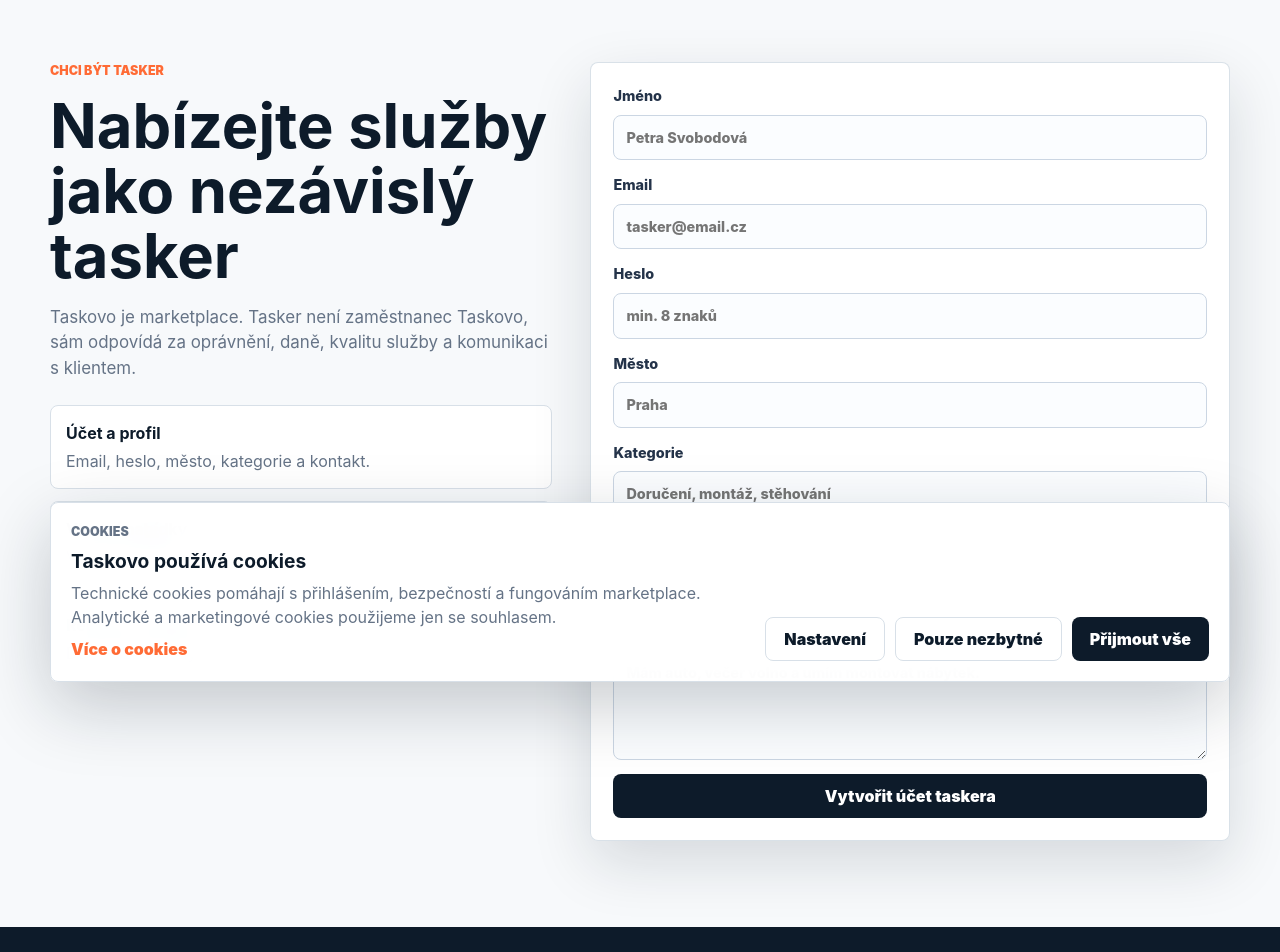
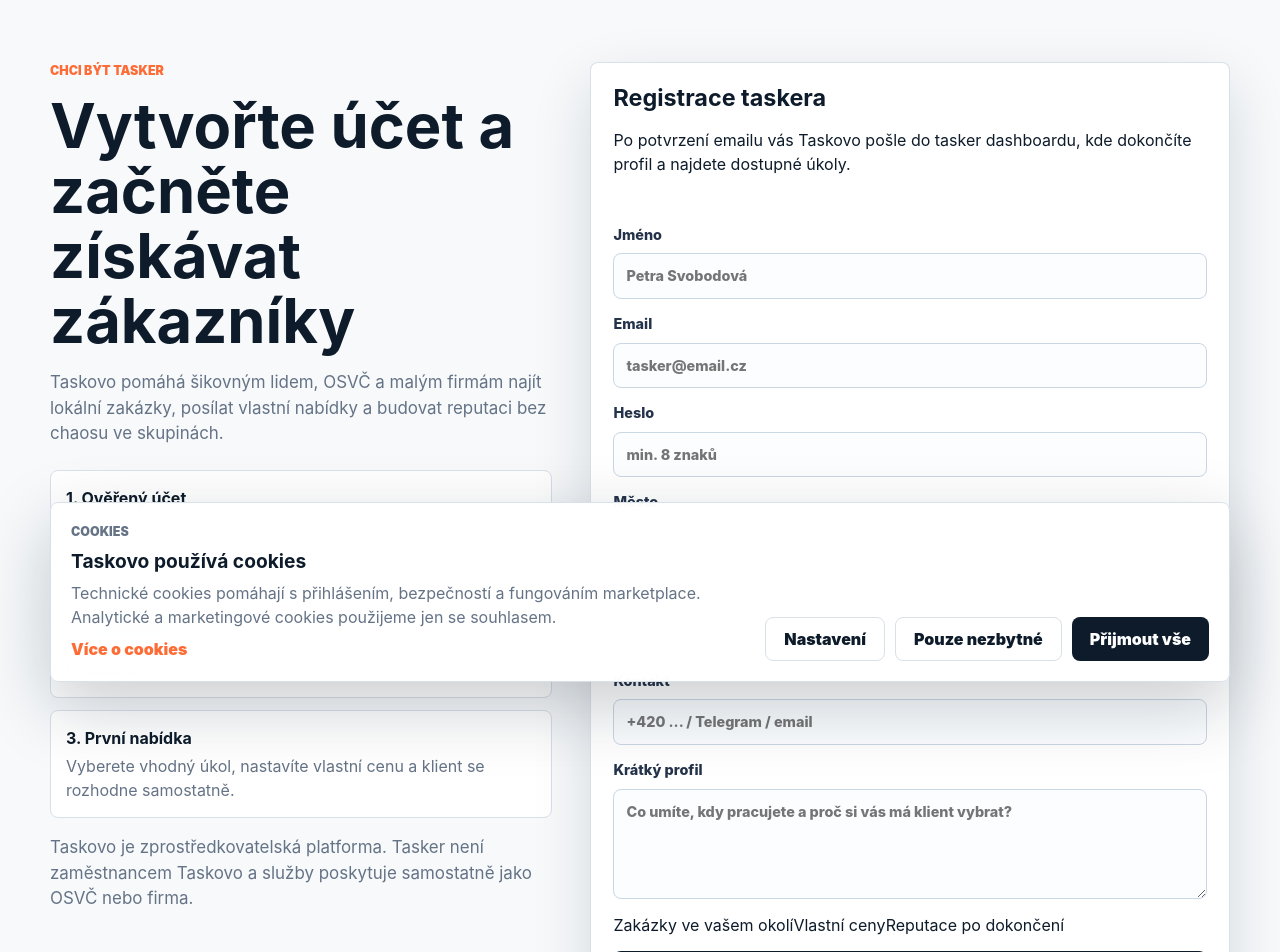
Before and after one commit to kaziodimm/taskovo-app, a Next.js app: page /registrace-poskytovatel in a window 1280 px wide. Shown: the part 100-1052 px from the top of the page. Built offline with nearby package versions, Linux system fonts and the light colour scheme; no server answers.

Commit message:
Align tasker registration page with verified account flow

```diff
--- a/app/registrace-poskytovatel/page.tsx
+++ b/app/registrace-poskytovatel/page.tsx
@@ -1,5 +1,5 @@
 import type { Metadata } from "next";
-import { registerTaskerAccount } from "@/app/actions";
+import { registerTaskerAccount } from "@/app/auth-actions";
 import { Footer } from "@/components/Footer";
 import { Header } from "@/components/Header";
 
@@ -7,7 +7,7 @@ const pageUrl = "https://taskovo.cz/registrace-poskytovatel";
 
 export const metadata: Metadata = {
   title: "Registrace taskera | Taskovo",
-  description: "Založte si profil taskera a nabízejte služby jako nezávislý OSVČ nebo firma. Vy rozhodujete, na které úkoly odpovíte.",
+  description: "Založte si ověřený účet taskera, získejte zákazníky a posílejte vlastní nabídky jako nezávislý OSVČ nebo firma.",
   alternates: { canonical: pageUrl },
   openGraph: {
     title: "Registrace taskera | Taskovo",
@@ -19,7 +19,7 @@ export const metadata: Metadata = {
   twitter: {
     card: "summary_large_image",
     title: "Registrace taskera | Taskovo",
-    description: "Nabízejte služby přes český marketplace Taskovo.",
+    description: "Vytvořte účet taskera a začněte získávat zákazníky přes český marketplace Taskovo.",
   },
 };
 
@@ -39,23 +39,34 @@ export default function ProviderRegistrationPage() {
         <script type="application/ld+json" dangerouslySetInnerHTML={{ __html: JSON.stringify(jsonLd) }} />
         <section className="section-title">
           <p className="kicker">Chci být tasker</p>
-          <h1 className="page-title">Nabízejte služby jako nezávislý tasker</h1>
-          <p>Taskovo je marketplace. Tasker není zaměstnanec Taskovo, sám odpovídá za oprávnění, daně, kvalitu služby a komunikaci s klientem.</p>
+          <h1 className="page-title">Vytvořte účet a začněte získávat zákazníky</h1>
+          <p>Taskovo pomáhá šikovným lidem, OSVČ a malým firmám najít lokální zakázky, posílat vlastní nabídky a budovat reputaci bez chaosu ve skupinách.</p>
           <div className="feature-list">
-            <div><strong>Účet a profil</strong><span>Email, heslo, město, kategorie a kontakt.</span></div>
-            <div><strong>Vlastní nabídky</strong><span>Vy rozhodujete, na který úkol odpovíte a za jakou cenu.</span></div>
-            <div><strong>Recenze a historie</strong><span>Dokončené úkoly budou budovat reputaci.</span></div>
+            <div><strong>1. Ověřený účet</strong><span>Jeden email může mít jen jeden účet. Po registraci potvrdíte email.</span></div>
+            <div><strong>2. Profil taskera</strong><span>Doplníte město, služby, kontakt, bio a později profilovou fotku ke kontrole.</span></div>
+            <div><strong>3. První nabídka</strong><span>Vyberete vhodný úkol, nastavíte vlastní cenu a klient se rozhodne samostatně.</span></div>
           </div>
+          <p className="muted-copy">Taskovo je zprostředkovatelská platforma. Tasker není zaměstnancem Taskovo a služby poskytuje samostatně jako OSVČ nebo firma.</p>
         </section>
         <form className="tasker-card" action={registerTaskerAccount}>
+          <div className="card-heading">
+            <h2>Registrace taskera</h2>
+            <p>Po potvrzení emailu vás Taskovo pošle do tasker dashboardu, kde dokončíte profil a najdete dostupné úkoly.</p>
+          </div>
           <label>Jméno<input name="name" type="text" placeholder="Petra Svobodová" required /></label>
           <label>Email<input name="email" type="email" placeholder="tasker@email.cz" required /></label>
           <label>Heslo<input name="password" type="password" placeholder="min. 8 znaků" minLength={8} required /></label>
           <label>Město<input name="city" type="text" placeholder="Praha" required /></label>
           <label>Kategorie<input name="categories" type="text" placeholder="Doručení, montáž, stěhování" required /></label>
           <label>Kontakt<input name="contact" type="text" placeholder="+420 ... / Telegram / email" /></label>
-          <label>Krátký profil<textarea name="bio" rows={4} placeholder="Mám auto, večer volno a umím montovat nábytek." /></label>
+          <label>Krátký profil<textarea name="bio" rows={4} placeholder="Co umíte, kdy pracujete a proč si vás má klient vybrat?" /></label>
+          <div className="trust-strip" aria-label="Výhody tasker účtu">
+            <span>Zakázky ve vašem okolí</span>
+            <span>Vlastní ceny</span>
+            <span>Reputace po dokončení</span>
+          </div>
           <button className="button primary" type="submit">Vytvořit účet taskera</button>
+          <p className="fine-print">Už máte účet? <a href="/prihlaseni?mode=login">Přihlaste se</a>.</p>
         </form>
       </main>
       <Footer />
```
